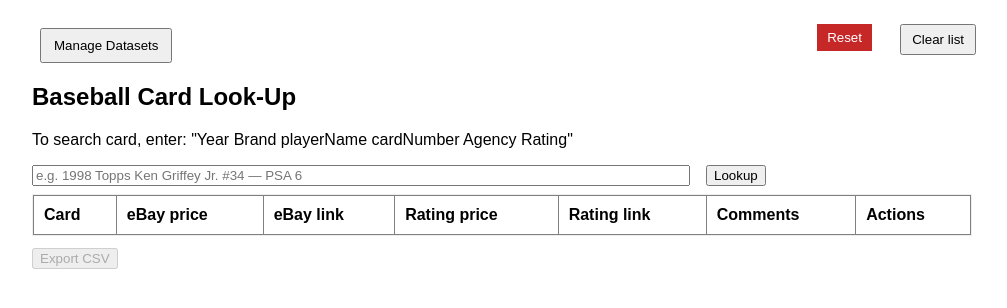
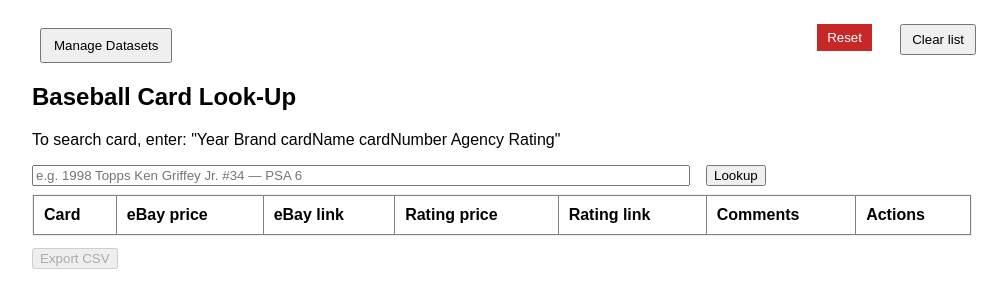
Before and after one commit to johnparrett/card-look-up, a React (Create React App) app in the folder client/: page / in a window 1280 px wide. Both pictures are taken after a click on the button "6-column (include rating)". Shown: the top 308 px of the page, without its empty margins (138-1145 px from the left). Built offline with nearby package versions, Linux system fonts and the light colour scheme.

Commit message:
Update editable price columns with currency formatting and totals

```diff
--- a/client/src/App.js
+++ b/client/src/App.js
@@ -243,7 +243,7 @@ export default function App() {
           {currentDatasetName && <span style={{ marginLeft: 12, fontWeight: 'bold', color: '#2196F3' }}>Dataset: {currentDatasetName}</span>}
 
           <h2>Baseball Card Look-Up</h2>
-          <p>To search card, enter: "Year Brand playerName cardNumber Agency Rating"</p>
+          <p>To search card, enter: "Year Brand cardName cardNumber Agency Rating"</p>
 
           <div className="input-row" style={{ marginBottom: 8 }}>
             <div style={{ position: 'absolute', left: '-9999px', width: '1px', height: '1px', overflow: 'hidden' }} aria-hidden="true">
```
